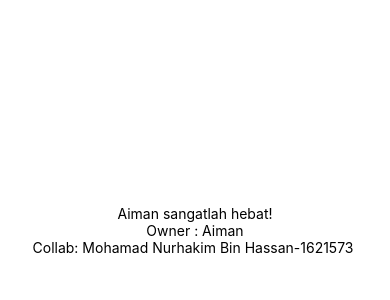
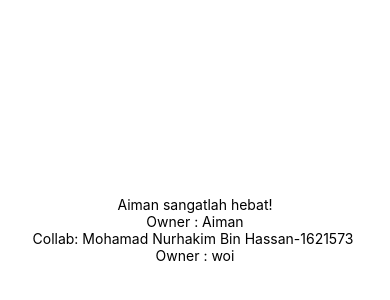
Before and after one commit to aimanrazman/HelloWorld, a React Native app: screen / in a window 390 px wide. Shown: the part 192-492 px from the top of the page. Built offline with nearby package versions, Linux system fonts and the light colour scheme.

Commit message:
Update App.js

```diff
--- a/App.js
+++ b/App.js
@@ -8,6 +8,7 @@ export default class App extends React.Component {
         <Text>Aiman sangatlah hebat!</Text>
         <Text>Owner : Aiman</Text>
         <Text>Collab: Mohamad Nurhakim Bin Hassan-1621573 </Text>
+        <Text>Owner : woi</Text>
       </View>
     );
   }
```
